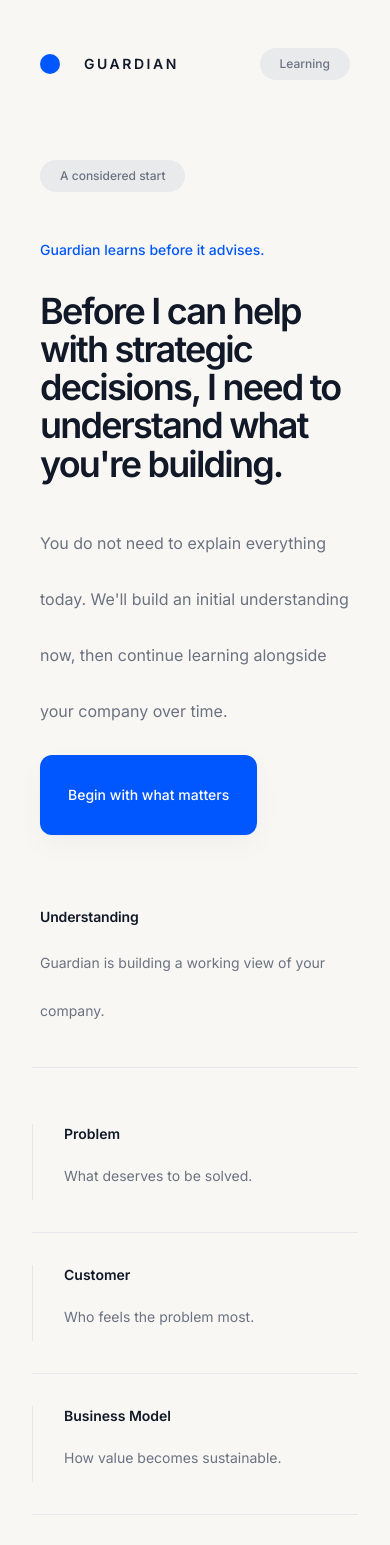
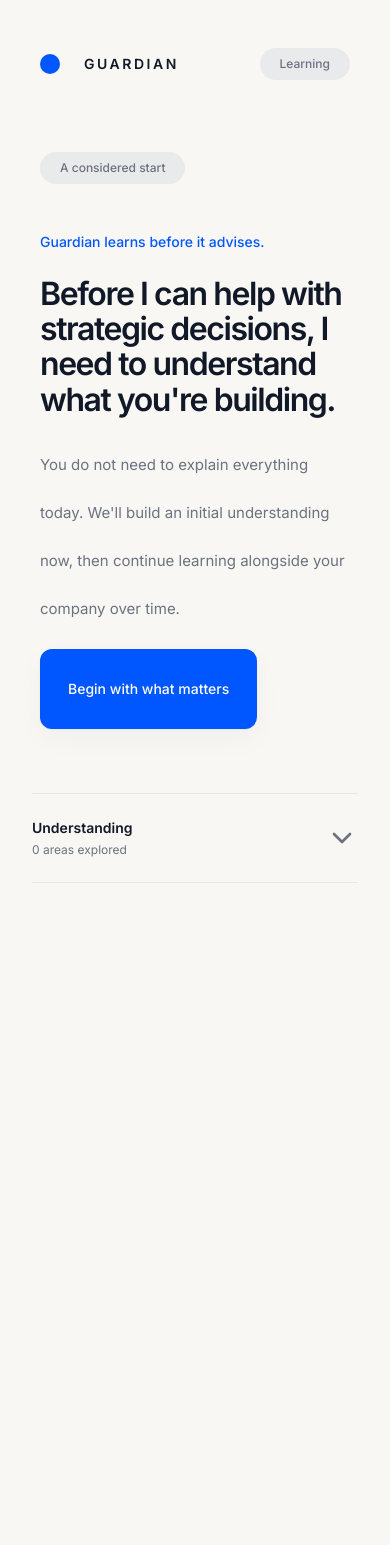
Before and after one commit to Abdurrahman99max/guardian, a Next.js app: page / in a window 390 px wide. Shown: the top 1545 px of the page. After the commit the page ends 923 px from the top, so only its background shows below. Built offline with nearby package versions, Linux system fonts and the light colour scheme.

Commit message:
feat: refine guardian product experience

```diff
--- a/components/ui/textarea.tsx
+++ b/components/ui/textarea.tsx
@@ -6,7 +6,7 @@ function Textarea({ className, ...props }: TextareaHTMLAttributes<HTMLTextAreaEl
   return (
     <textarea
       className={cn(
-        'rounded-writing border-border-soft/60 bg-surface text-text-primary placeholder:text-text-secondary duration-fast focus:border-guardian-blue min-h-28 w-full resize-y border px-4 py-3 text-[15px] leading-7 transition-colors focus:outline-none disabled:cursor-not-allowed disabled:opacity-50',
+        'rounded-writing border-border-soft/50 bg-surface text-text-primary placeholder:text-text-secondary duration-fast focus:border-guardian-blue/45 min-h-28 w-full resize-y border px-4 py-3 text-[15px] leading-7 transition-colors focus:outline-none disabled:cursor-not-allowed disabled:opacity-50',
         className,
       )}
       {...props}
--- a/features/guardian-learns/guardian-learns-experience.tsx
+++ b/features/guardian-learns/guardian-learns-experience.tsx
@@ -1,7 +1,7 @@
 'use client';
 
 import { AnimatePresence, motion } from 'motion/react';
-import { Check, MoreHorizontal, Pencil, Plus, Sparkles, Trash2 } from 'lucide-react';
+import { Check, ChevronDown, MoreHorizontal, Pencil, Plus, ScanSearch, Trash2 } from 'lucide-react';
 import { useMemo, useState } from 'react';
 
 import { Badge } from '@/components/ui/badge';
@@ -37,6 +37,7 @@ function GuardianLearnsExperience() {
   const [editingCardId, setEditingCardId] = useState<string | null>(null);
   const [contextCardId, setContextCardId] = useState<string | null>(null);
   const [context, setContext] = useState('');
+  const [mobileUnderstandingOpen, setMobileUnderstandingOpen] = useState(false);
 
   const activePrompt = learningPrompts[promptIndex];
   const activeArea = understandingAreas.find((area) => area.id === activePrompt?.areaId);
@@ -107,7 +108,7 @@ function GuardianLearnsExperience() {
 
   return (
     <main className="bg-foundation min-h-screen px-4 py-5 sm:px-6 sm:py-8">
-      <div className="max-w-content mx-auto flex flex-col gap-8">
+      <div className="max-w-conversation mx-auto flex flex-col gap-7">
         <header className="flex items-center justify-between px-1 py-1">
           <div className="flex items-center gap-3">
             <span aria-hidden className="bg-guardian-blue size-2.5 rounded-full" />
@@ -118,7 +119,7 @@ function GuardianLearnsExperience() {
           <Badge variant="learning">Learning</Badge>
         </header>
 
-        <div className="grid items-start gap-8 lg:grid-cols-[minmax(0,1fr)_18rem] xl:gap-12">
+        <div className="grid items-start gap-7 lg:grid-cols-[minmax(0,1fr)_16rem] xl:gap-10">
           <section aria-live="polite" className="min-w-0">
             <AnimatePresence mode="wait">
               {view === 'introduction' && (
@@ -158,12 +159,34 @@ function GuardianLearnsExperience() {
             </AnimatePresence>
           </section>
 
-          <aside className="space-y-3 lg:sticky lg:top-8">
-            <div className="border-border-soft/60 border-b px-1 pb-4">
+          <aside className="lg:sticky lg:top-8">
+            <button
+              className="border-border-soft/60 flex w-full items-center justify-between border-y py-3 text-left lg:hidden"
+              type="button"
+              aria-expanded={mobileUnderstandingOpen}
+              onClick={() => setMobileUnderstandingOpen((open) => !open)}
+            >
+              <span>
+                <span className="text-text-primary block text-sm font-semibold">Understanding</span>
+                <span className="text-text-secondary mt-0.5 block text-xs">
+                  {cards.length} {cards.length === 1 ? 'area explored' : 'areas explored'}
+                </span>
+              </span>
+              <ChevronDown
+                className={cn(
+                  'text-text-secondary duration-standard size-4 transition-transform',
+                  mobileUnderstandingOpen && 'rotate-180',
+                )}
+              />
+            </button>
+            <div
+              className={cn('pt-5 lg:block lg:pt-0', mobileUnderstandingOpen ? 'block' : 'hidden')}
+            >
+              <div className="border-border-soft/60 border-b px-1 pb-3">
                 <p className="text-text-primary text-sm font-semibold tracking-[-0.01em]">
                   Understanding
                 </p>
-              <p className="text-text-secondary mt-1.5 text-sm leading-6">
+                <p className="text-text-secondary mt-1 text-[13px] leading-5">
                   Guardian is building a working view of your company.
                 </p>
               </div>
@@ -179,6 +202,7 @@ function GuardianLearnsExperience() {
                     onAddContext={setContextCardId}
                   />
                 ))}
+              </div>
             </div>
           </aside>
         </div>
@@ -226,15 +250,15 @@ function Introduction({ onBegin }: { onBegin: () => void }) {
           <Badge variant="learning" className="w-fit">
             A considered start
           </Badge>
-          <div className="max-w-2xl space-y-4">
+          <div className="max-w-xl space-y-3">
             <p className="text-guardian-blue text-sm font-medium">
               Guardian learns before it advises.
             </p>
-            <CardTitle className="text-4xl leading-[1.06] tracking-[-0.05em] sm:text-[3.25rem]">
+            <CardTitle className="text-[2rem] leading-[1.1] tracking-[-0.045em] sm:text-[2.75rem]">
               Before I can help with strategic decisions, I need to understand what you&apos;re
               building.
             </CardTitle>
-            <p className="text-text-secondary max-w-xl text-base leading-7">
+            <p className="text-text-secondary max-w-lg text-[15px] leading-6">
               You do not need to explain everything today. We&apos;ll build an initial understanding
               now, then continue learning alongside your company over time.
             </p>
@@ -266,19 +290,19 @@ function PromptCard({
   return (
     <motion.div initial="hidden" animate="visible" exit="exit" variants={cardReveal}>
       <Card className="overflow-hidden">
-        <CardHeader className="gap-4 px-6 py-6 sm:px-8 sm:py-8">
+        <CardHeader className="gap-3 px-5 py-5 sm:px-7 sm:py-6">
           <Badge className="w-fit">Building understanding: {areaLabel}</Badge>
-          <div className="space-y-3">
-            <CardTitle className="max-w-2xl text-3xl leading-[1.12] tracking-[-0.04em] sm:text-[2.5rem]">
+          <div className="space-y-2.5">
+            <CardTitle className="max-w-xl text-[1.75rem] leading-[1.15] tracking-[-0.035em] sm:text-[2.1rem]">
               {prompt.prompt}
             </CardTitle>
-            <p className="text-text-secondary max-w-xl text-base leading-7">
+            <p className="text-text-secondary max-w-lg text-[15px] leading-6">
               {prompt.supportingText}
             </p>
           </div>
         </CardHeader>
-        <CardContent className="bg-foundation/45 border-border-soft/45 space-y-4 border-t px-6 py-5 sm:px-8 sm:py-6">
-          <div className="rounded-writing border-border-soft/55 bg-surface focus-within:border-guardian-blue/50 focus-within:shadow-card duration-standard border transition-[border-color,box-shadow]">
+        <CardContent className="bg-foundation/45 border-border-soft/45 space-y-3 border-t px-5 py-4 sm:px-7 sm:py-5">
+          <div className="rounded-writing bg-surface focus-within:ring-guardian-blue/15 duration-standard ring-1 ring-transparent transition-[box-shadow] focus-within:ring-4">
             <div className="flex items-center justify-between px-4 pt-3">
               <span className="text-text-secondary text-xs font-medium tracking-[0.08em] uppercase">
                 Your perspective
@@ -286,7 +310,8 @@ function PromptCard({
               <span className="text-learning text-xs">A working thought is enough.</span>
             </div>
             <Textarea
-              className="min-h-36 border-0 bg-transparent px-4 pt-2 pb-4 shadow-none focus:border-0"
+              className="min-h-32 resize-none border-0 bg-transparent px-4 pt-2 pb-3 shadow-none focus:border-0"
+              aria-label="Your perspective"
               value={response}
               onChange={(event) => onResponseChange(event.target.value)}
               placeholder="Share what feels most important."
@@ -319,19 +344,19 @@ function Reflection({
   return (
     <motion.div initial="hidden" animate="visible" exit="exit" variants={cardReveal}>
       <Card className="border-0 bg-transparent shadow-none">
-        <CardHeader className="gap-5 p-1 sm:p-2">
+        <CardHeader className="gap-4 p-1 sm:p-2">
           <motion.div
             className="bg-guardian-blue/10 text-guardian-blue flex size-11 items-center justify-center rounded-full"
             variants={fadeUp}
           >
-            <Sparkles size={20} />
+            <ScanSearch size={19} strokeWidth={1.75} />
           </motion.div>
-          <div className="space-y-3">
+          <div className="space-y-2.5">
             <p className="text-guardian-blue text-sm font-medium">Understanding updated</p>
-            <CardTitle className="max-w-xl text-3xl leading-[1.12] tracking-[-0.04em] sm:text-[2.5rem]">
+            <CardTitle className="max-w-xl text-[1.75rem] leading-[1.15] tracking-[-0.035em] sm:text-[2.1rem]">
               {message}
             </CardTitle>
-            <p className="text-text-secondary max-w-xl text-base leading-7">
+            <p className="text-text-secondary max-w-lg text-[15px] leading-6">
               This is a working interpretation, not a final conclusion. You can refine it at any
               time.
             </p>
@@ -359,21 +384,21 @@ function Summary({
   return (
     <motion.div initial="hidden" animate="visible" exit="exit" variants={cardReveal}>
       <Card>
-        <CardHeader className="gap-4 px-6 py-6 sm:px-8 sm:py-8">
+        <CardHeader className="gap-3 px-5 py-5 sm:px-7 sm:py-6">
           <p className="text-guardian-blue text-sm font-medium">My Current Understanding</p>
-          <CardTitle className="text-4xl leading-[1.06] tracking-[-0.05em] sm:text-[3.25rem]">
+          <CardTitle className="text-[2rem] leading-[1.1] tracking-[-0.045em] sm:text-[2.75rem]">
             Here is the working picture I&apos;ve built so far.
           </CardTitle>
-          <p className="text-text-secondary max-w-2xl text-base leading-7">
+          <p className="text-text-secondary max-w-xl text-[15px] leading-6">
             Based on what you&apos;ve shared, this is my initial interpretation. I&apos;m more
             confident in some areas than others.
           </p>
         </CardHeader>
-        <CardContent className="space-y-3 px-6 pb-6 sm:px-8 sm:pb-8">
+        <CardContent className="space-y-2.5 px-5 pb-5 sm:px-7 sm:pb-7">
           {understandingAreas.map((area) => (
             <div
               key={area.id}
-              className="rounded-control border-border-soft/55 bg-foundation/55 border px-4 py-3.5"
+              className="rounded-control border-border-soft/45 bg-foundation/55 border px-3.5 py-3"
             >
               <div className="flex items-center justify-between gap-4">
                 <p className="text-text-primary font-medium">{area.label}</p>
@@ -385,7 +410,7 @@ function Summary({
               </p>
             </div>
           ))}
-          <div className="border-border-soft/60 mt-6 border-t pt-5">
+          <div className="border-border-soft/60 mt-5 border-t pt-4">
             <p className="text-text-primary text-lg font-semibold">
               Does this reflect your company accurately?
             </p>
@@ -408,16 +433,16 @@ function Transition() {
   return (
     <motion.div initial="hidden" animate="visible" variants={cardReveal}>
       <Card className="border-0 bg-transparent shadow-none">
-        <CardHeader className="gap-5 p-1 sm:p-2">
+        <CardHeader className="gap-4 p-1 sm:p-2">
           <div className="bg-success/10 text-success flex size-11 items-center justify-center rounded-full">
             <Check size={20} />
           </div>
-          <div className="space-y-3">
+          <div className="space-y-2.5">
             <p className="text-guardian-blue text-sm font-medium">Initial understanding created</p>
-            <CardTitle className="max-w-xl text-4xl leading-[1.06] tracking-[-0.05em] sm:text-[3.25rem]">
+            <CardTitle className="max-w-xl text-[2rem] leading-[1.1] tracking-[-0.045em] sm:text-[2.75rem]">
               We&apos;ve built an initial understanding together.
             </CardTitle>
-            <p className="text-text-secondary max-w-xl text-base leading-7">
+            <p className="text-text-secondary max-w-lg text-[15px] leading-6">
               Create your account so I can continue learning alongside your company.
             </p>
           </div>
@@ -457,15 +482,15 @@ function UnderstandingCardItem({
     >
       <div
         className={cn(
-          'group duration-standard relative py-4 pl-4 transition-colors',
+          'group duration-standard relative py-3.5 pl-3.5 transition-colors',
           card ? 'before:bg-guardian-blue/75' : 'before:bg-border-soft',
-          'before:absolute before:inset-y-4 before:left-0 before:w-px',
+          'before:absolute before:inset-y-3.5 before:left-0 before:w-px',
         )}
       >
         <div className="flex items-start justify-between gap-3">
           <div>
             <p className="text-text-primary text-sm font-semibold">{area.label}</p>
-            <p className="text-text-secondary mt-1 text-sm leading-6">
+            <p className="text-text-secondary mt-1 text-[13px] leading-5">
               {card ? card.summary : area.description}
             </p>
           </div>
--- a/styles/tokens.css
+++ b/styles/tokens.css
@@ -1,7 +1,7 @@
 :root {
   --guardian-blue: #0057ff;
-  --foundation: #f8f7f4;
-  --surface: #ffffff;
+  --foundation: #f8f7f3;
+  --surface: #fffefa;
   --text-primary: #111827;
   --text-secondary: #6b7280;
   --border-soft: #e5e7eb;
@@ -29,6 +29,7 @@
   --z-dialog: 60;
   --z-toast: 70;
   --container-content: 72rem;
+  --container-conversation: 68rem;
 }
 
 @theme inline {
@@ -61,4 +62,5 @@
   --z-index-dialog: var(--z-dialog);
   --z-index-toast: var(--z-toast);
   --container-content: var(--container-content);
+  --container-conversation: var(--container-conversation);
 }
```
Also changed, not shown: lib/motion/presets.ts (+4 -4 lines). Lines whose indentation alone changed are shown as unchanged.
